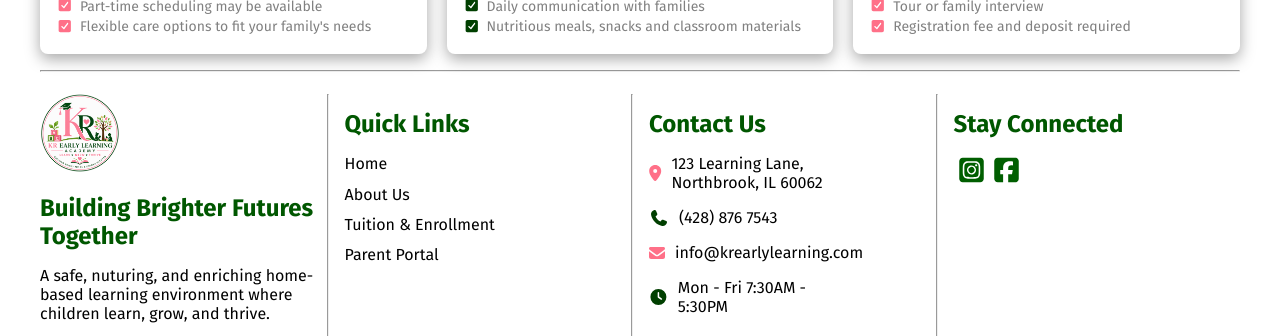
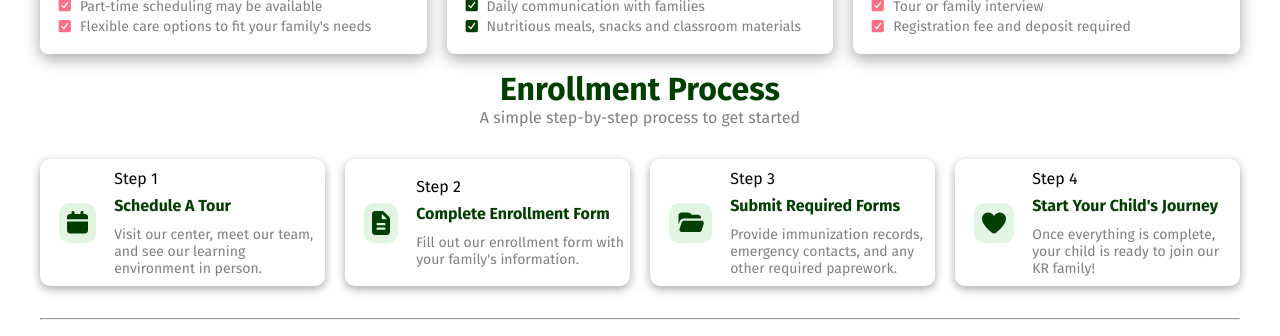
Before and after one commit to AllenCodess/krEarlyLearning, a React (Vite) app in the folder frontend/: page /tuitionandenrollment in a window 1280 px wide. Shown: the part 888-1224 px from the top of the page. Built offline with nearby package versions, Linux system fonts and the light colour scheme.

Commit message:
tuition and enrollment frontend completed

```diff
--- a/frontend/index.css
+++ b/frontend/index.css
@@ -441,6 +441,47 @@
   margin-bottom: 0.7rem;
 }
 
+/* Enrollment Process Section */
+
+.enrollment-text-container {
+  text-align: center;
+  margin: 1rem 0;
+}
+
+.e-header {
+}
+
+.enrollment-process-step {
+  display: flex;
+  align-items: center;
+  column-gap: 2px;
+  box-shadow: rgba(0, 0, 0, 0.35) 0px 3px 10px;
+  border-radius: 10px;
+  margin-top: 1rem;
+  padding: 0.6rem 0.2rem;
+  flex: 1;
+}
+
+.enrollment-process-steps-container {
+  display: flex;
+  column-gap: 20px;
+  margin-bottom: 2rem;
+}
+
+.step-desc {
+  font-size: 14px;
+  margin-top: 0.7rem;
+  color: gray;
+}
+
+.step-header {
+  margin-top: 0.5rem;
+}
+
+.e-text {
+  color: gray;
+}
+
 /* Mobile Response */
 
 @media (max-width: 768px) {
@@ -607,4 +648,12 @@
     width: 80%;
     margin-bottom: 1rem;
   }
+
+  .enrollment-process-steps-container {
+    display: flex;
+    flex-direction: column;
+    width: 90%;
+    margin: 0 auto;
+    margin-bottom: 2rem;
+  }
 }
--- a/frontend/src/pages/TutionandEnrollmentPage.jsx
+++ b/frontend/src/pages/TutionandEnrollmentPage.jsx
@@ -1,5 +1,11 @@
 import { FontAwesomeIcon } from "@fortawesome/react-fontawesome";
-import { faHeart, faCheckSquare } from "@fortawesome/free-solid-svg-icons";
+import {
+  faHeart,
+  faCheckSquare,
+  faCalendar,
+  faFileLines,
+  faFolderOpen,
+} from "@fortawesome/free-solid-svg-icons";
 import { Footer } from "./../components/Footer";
 
 export const TuitionandEnrollment = () => {
@@ -93,7 +99,7 @@ export const TuitionandEnrollment = () => {
           <div className="program-card">
             <img
               className="program-img"
-              src="/public/images/infanttuition.png"
+              src="/public/images/enrollment.png"
               alt="Toddler Program picture"
             />
             <div className="program-card-text-container">
@@ -128,6 +134,55 @@ export const TuitionandEnrollment = () => {
             </div>
           </div>
         </div>
+        <div className="enrollment-process-section">
+          <div className="enrollment-text-container">
+            <h1 className="e-header green">Enrollment Process</h1>
+            <p className="e-text">A simple step-by-step process to get started</p>
+          </div>
+          <div className="enrollment-process-steps-container">
+            <div className="enrollment-process-step">
+              <FontAwesomeIcon className="green fonticonwhy" icon={faCalendar} />
+              <div className="enrollment-process-step-text">
+                <p>Step 1</p>
+                <h4 className="green step-header">Schedule A Tour</h4>
+                <p className="step-desc">
+                  Visit our center, meet our team, and see our learning environment in person.
+                </p>
+              </div>
+            </div>
+            <div className="enrollment-process-step">
+              <FontAwesomeIcon className="green fonticonwhy" icon={faFileLines} />
+              <div className="enrollment-process-step-text">
+                <p>Step 2</p>
+                <h4 className="green step-header">Complete Enrollment Form</h4>
+                <p className="step-desc">
+                  Fill out our enrollment form with your family's information.
+                </p>
+              </div>
+            </div>
+            <div className="enrollment-process-step">
+              <FontAwesomeIcon className="green fonticonwhy" icon={faFolderOpen} />
+              <div className="enrollment-process-step-text">
+                <p>Step 3</p>
+                <h4 className="green step-header">Submit Required Forms</h4>
+                <p className="step-desc">
+                  Provide immunization records, emergency contacts, and any other required
+                  paprework.
+                </p>
+              </div>
+            </div>
+            <div className="enrollment-process-step">
+              <FontAwesomeIcon className="green fonticonwhy" icon={faHeart} />
+              <div className="enrollment-process-step-text">
+                <p>Step 4</p>
+                <h4 className="green step-header">Start Your Child's Journey</h4>
+                <p className="step-desc">
+                  Once everything is complete, your child is ready to join our KR family!
+                </p>
+              </div>
+            </div>
+          </div>
+        </div>
         <hr className="abouthr" />
         <Footer />
       </div>
```
Also changed, not shown: 1 other file (tests, documents, lock files or other folders).
